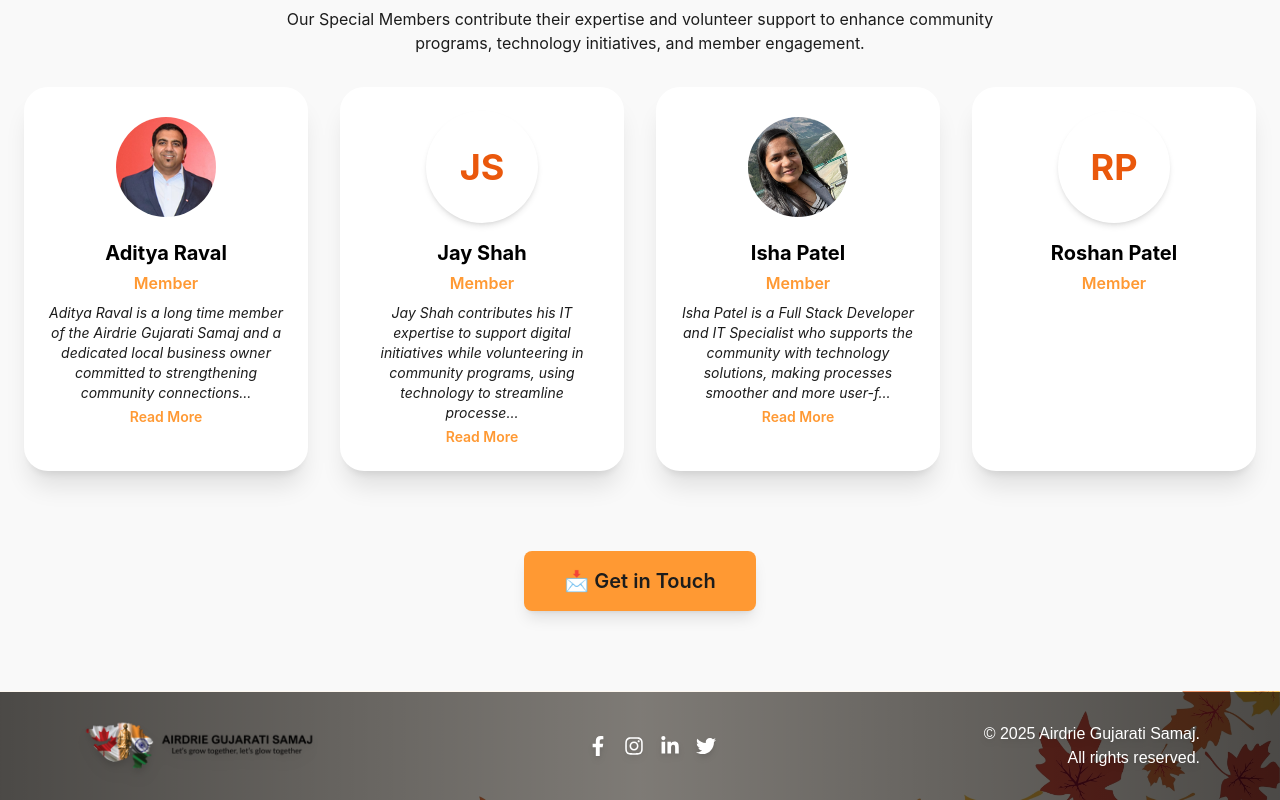
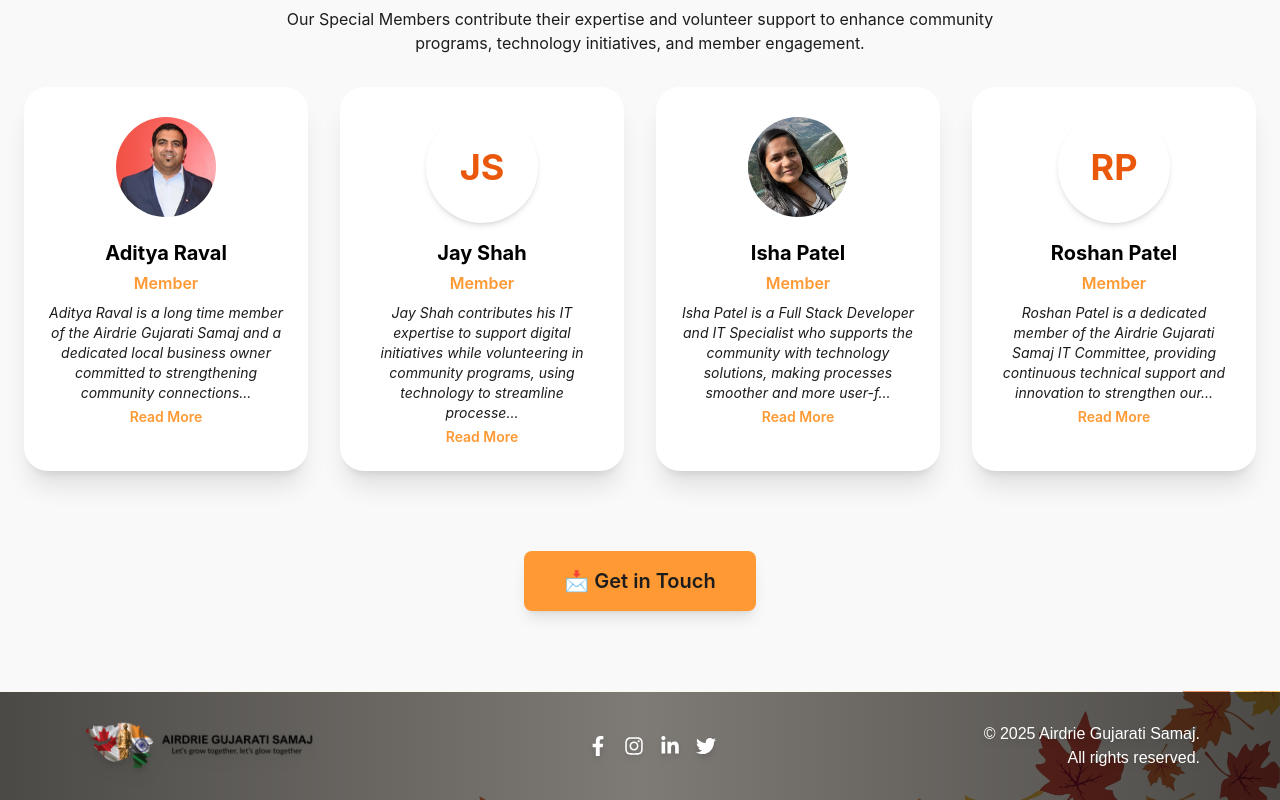
Before and after one commit to IshaPatel-1992/AirdrieGujSamajApp, a React (Create React App) app in the folder frontend/: page /ourteam in a window 1280 px wide. Shown: the part 2653-3453 px from the top of the page. Built offline with nearby package versions, Linux system fonts and the light colour scheme; no server answers.

Commit message:
OurTeam Page added content for Roshan Patel

```diff
--- a/frontend/src/components/OutTeam.jsx
+++ b/frontend/src/components/OutTeam.jsx
@@ -116,7 +116,7 @@ export default function OurTeam() {
           img: ishaImg,
           bio: "Isha Patel is a Full Stack Developer and IT Specialist who supports the community with technology solutions, making processes smoother and more user-friendly."
         },
-        { name: "Roshan Patel", role: "Member" },
+        { name: "Roshan Patel", role: "Member", bio: "Roshan Patel is a dedicated member of the Airdrie Gujarati Samaj IT Committee, providing continuous technical support and innovation to strengthen our community's digital presence. With a passion for simplifying technology and improving user experience, his commitment and behind-the-scenes efforts help our community stay connected and organized throughout the year." },
       ],
     },
   ];
```
